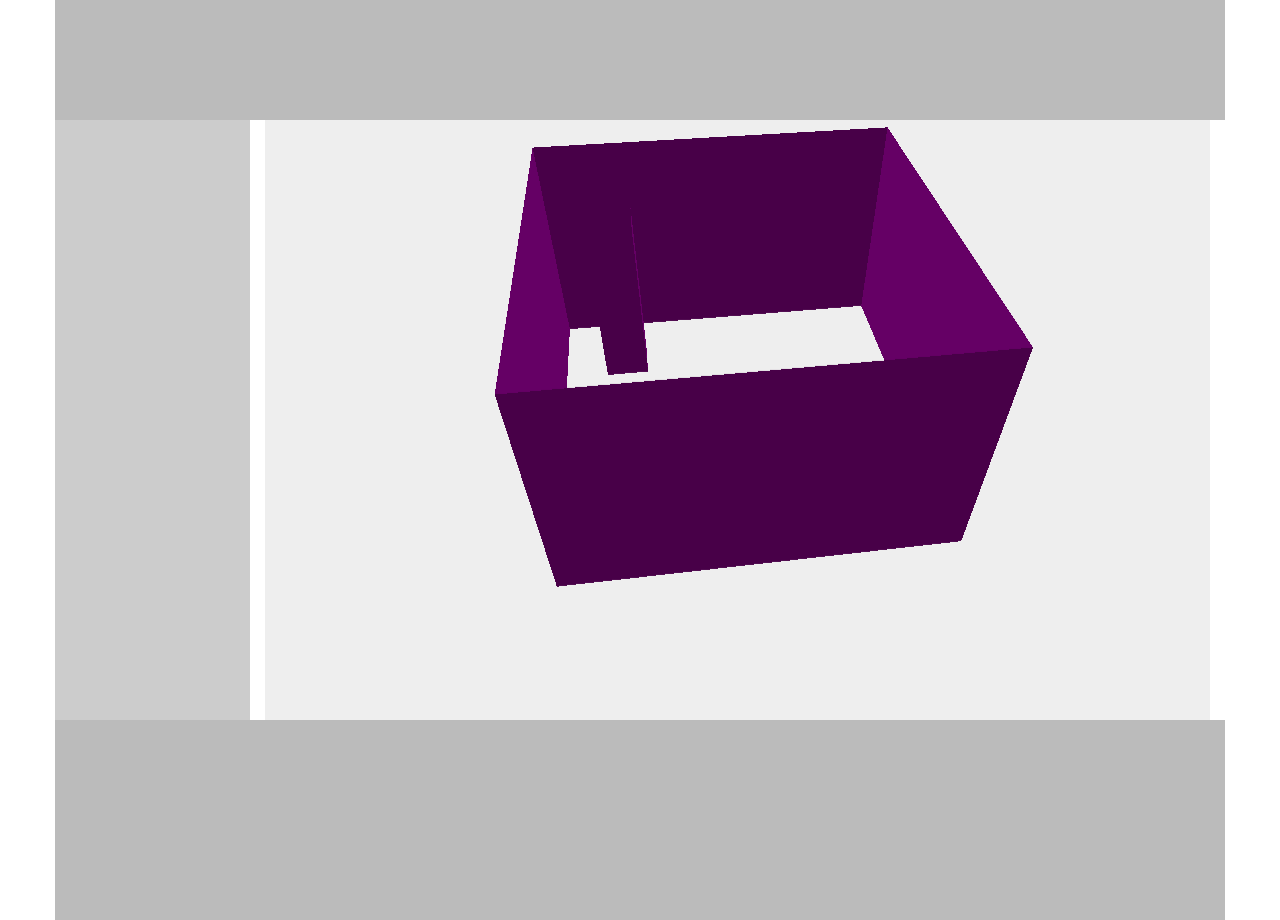
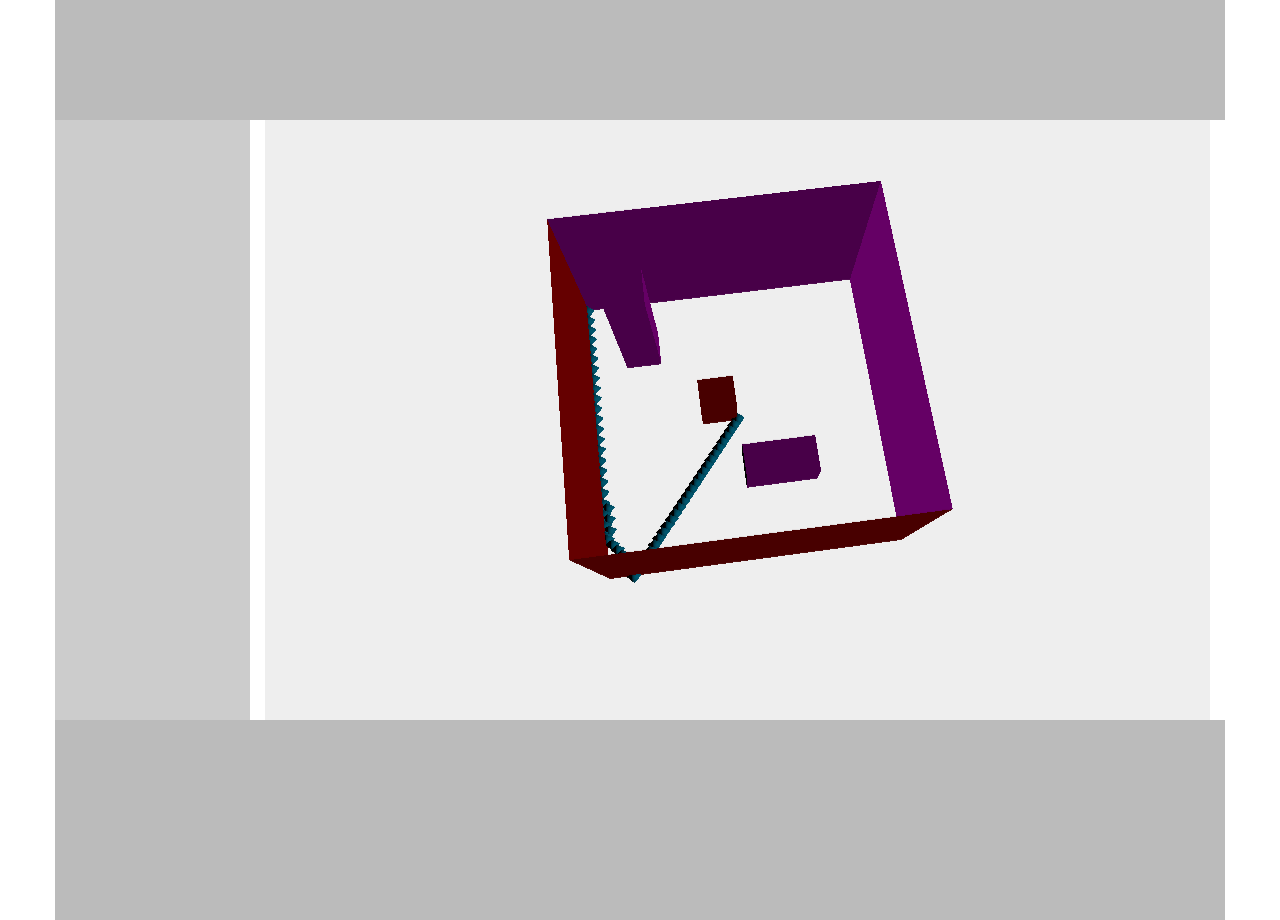
Before and after one commit to jorellalicki/aSim, a website: page app/index.html in a window 1280 px wide. Drawn offline with nearby package versions, Linux system fonts and the light colour scheme.

Commit message:
ray bouncing

```diff
--- a/app/index.html
+++ b/app/index.html
@@ -9,6 +9,7 @@
     <script type='text/javascript' src='./objects/Room.js'></script>
     <script type='text/javascript' src='./objects/Obstruction.js'></script>
     <script type='text/javascript' src='./objects/Wall.js'></script>
+    <script type='text/javascript' src='./tracer.js'></script>
     <script type='text/javascript' src='./script.js'></script>
   </head>
   <body>
--- a/app/objects/Room.js
+++ b/app/objects/Room.js
@@ -71,7 +71,6 @@ var Room = function(){
 
     renderer.setClearColor( 0xeeeeee, 1);
     var cameraCenter = new THREE.Vector3(params.centerOn.x,params.centerOn.y,0);
-    console.log(params.centerOn, cameraCenter.x, cameraCenter.y);
     camera.up = new THREE.Vector3(0,0,1);
     var t = 0;
 		var render = function () {
--- a/app/script.js
+++ b/app/script.js
@@ -9,11 +9,19 @@ $(window).ready(function(){
 
   room.add(new Obstr({sx: 1, sy:1, width:.5, length:1, height:.5}))
   room.add(new Obstr({sx: 3, sy:3, width:.5, length:.5, height:2}))
+  room.add(new Obstr({sx: 2, sy:2, width:.5, length:.5, height:.5}))
 
   var info3D = room.toThree({
     centerOn: {x: 2,y: 2},
-    cameraRadius: 6,
-    cameraHeight: 6
+    cameraRadius: 3,
+    cameraHeight: 10
   });
 
+  tracer.calculateRays(info3D, [
+    tracer.Ray({
+        x: 2, y:2, z:.1,
+        dx: .6, dy:.5, dz: 0
+    })
+  ]);
+
 });
--- /dev/null
+++ b/app/tracer.js
@@ -0,0 +1,130 @@
+var tracer = (function(){
+
+  var moveSpeed = .1;
+  var rayCaster = new THREE.Raycaster();
+
+  function Ray(params){
+    var dx = params.dx,
+        dy = params.dy,
+        dz = params.dz;
+
+    // Normalize dx,dy,dz
+    var mag = Math.sqrt(dx*dx+dy*dy+dz*dz);
+    dx /= mag;
+    dy /= mag;
+    dz /= mag;
+
+    return {
+      x: params.x,
+      y: params.y,
+      z: params.z,
+      dx: dx,
+      dy: dy,
+      dz: dz,
+      it: params.it || 0, // intersection time
+      nextIntersection: null, // next intersection
+      lastMesh: null
+    };
+  }
+
+  function getNextRay(ray, obstructions){
+    // Setup ray caster
+    var location = new THREE.Vector3(ray.x, ray.y, ray.z);
+    var direction = new THREE.Vector3(ray.dx, ray.dy, ray.dz);
+    rayCaster.set(
+      location, direction
+    );
+
+    // Check for intersections
+    var intersection;
+    var intersects = rayCaster.intersectObjects(obstructions);
+    for ( var i = 0; i < intersects.length; i++ ) {
+      intersects[ i ].object.material.color.set( 0xff0000 );
+      if (intersects[i] != ray.lastMesh){
+        ray.lastMesh = intersects[i];
+        intersection = intersects[i];
+        break;
+      }
+    }
+
+    if (!intersection) return null;
+
+    // Find normal
+    var normal = intersection.face.normal;
+    // Find reflection
+    var reflection = direction.reflect(normal);
+
+    ray.it = intersection.distance / moveSpeed;
+
+    return {
+      point: intersection.point,
+      reflection: reflection
+    };
+  }
+
+  function addDebugPoint(scene,x,y,z){
+    geometry = new THREE.SphereGeometry( .1, .1, .1 ) ;
+    material = new THREE.MeshLambertMaterial( { color:0x00CCFF } ) ;
+    mesh = new THREE.Mesh( geometry, material ) ;
+    mesh.position.set( x, y, z ) ;
+    scene.add(mesh);
+  }
+
+  function calculateRays(info3D, initialRays){
+    if (!info3D) return console.error("No info3D specified");
+    if (!info3D.scene) return console.error("No info3D scene");
+    if (!info3D.roomObjects) return console.error("No info3D roomObjects");
+
+    var scene = info3D.scene;
+
+    // Generate initial ray interections
+    var rays = initialRays;
+    for (var i = rays.length - 1;i>=0;i--){
+      rays[i].nextIntersection = getNextRay(rays[i], info3D.roomObjects.children);
+      if (!rays[i].nextIntersection){
+        console.error("An initial ray didn't collide with anything");
+        rays.splice(i,1);
+      }
+    }
+
+    var t = 0;
+    setInterval(function(){
+      for (var i = rays.length-1;i >= 0; i--){
+        var ray = rays[i];
+        addDebugPoint(scene, ray.x, ray.y, ray.z);
+        if (ray.it <= 0){
+          // Ray becomes reflected array and find new next ray
+          ray.x = ray.nextIntersection.point.x;
+          ray.y = ray.nextIntersection.point.y;
+          ray.z = ray.nextIntersection.point.z;
+
+          ray.dx = ray.nextIntersection.reflection.x;
+          ray.dy = ray.nextIntersection.reflection.y;
+          ray.dz = ray.nextIntersection.reflection.z;
+
+          ray.x += ray.dx * moveSpeed;
+          ray.x += ray.dy * moveSpeed;
+          ray.x += ray.dz * moveSpeed;
+
+          ray.nextIntersection = getNextRay(ray, info3D.roomObjects.children);
+
+          if (!ray.nextIntersection){
+            rays.splice(i,1);
+            continue;
+          }
+        }else{
+          ray.x += ray.dx * moveSpeed;
+          ray.y += ray.dy * moveSpeed;
+          ray.z += ray.dz * moveSpeed;
+          ray.it --;
+        }
+      }
+    }, 1000/60);
+    return;
+  }
+
+  return {
+    calculateRays: calculateRays,
+    Ray: Ray
+  };
+})();
```
